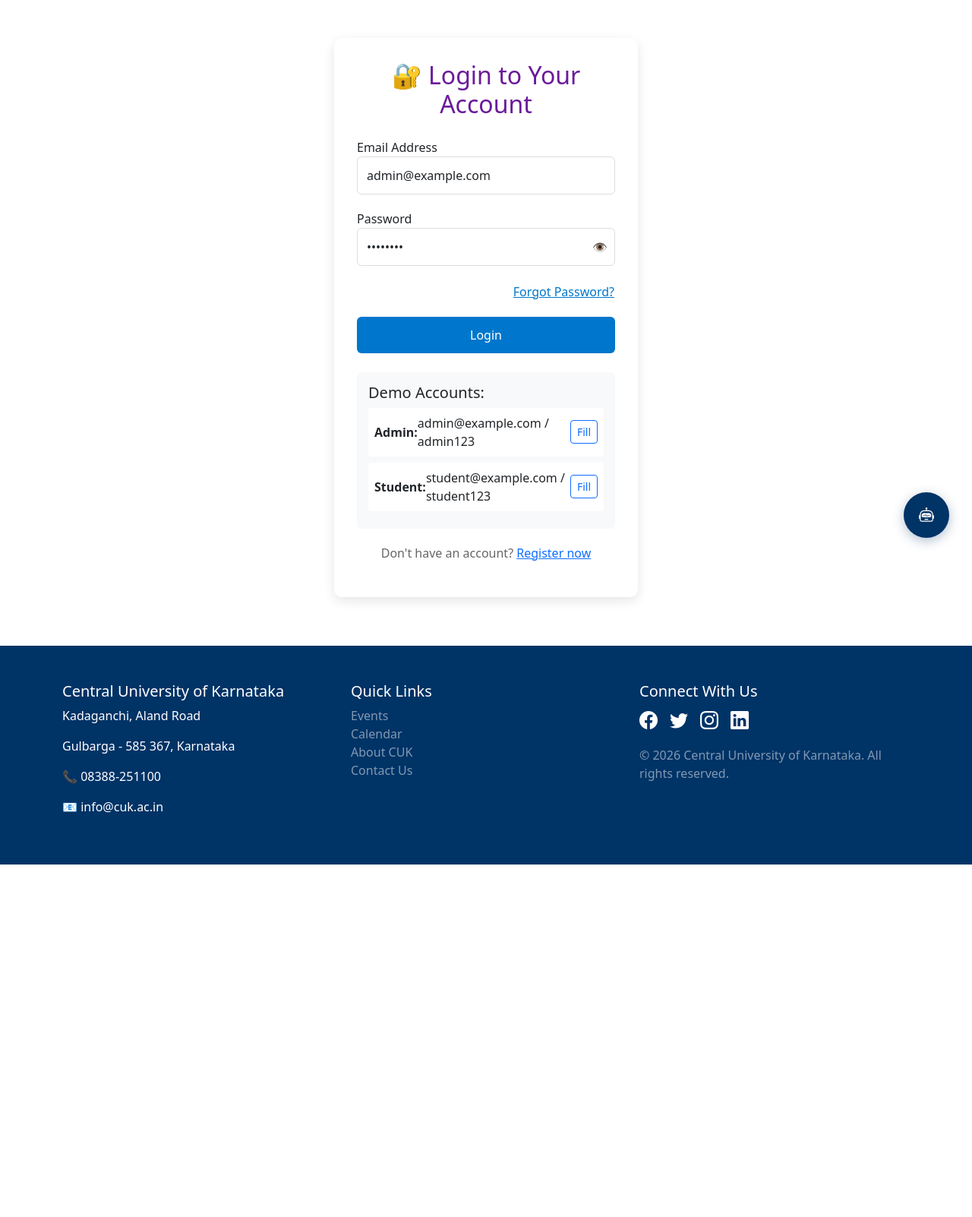
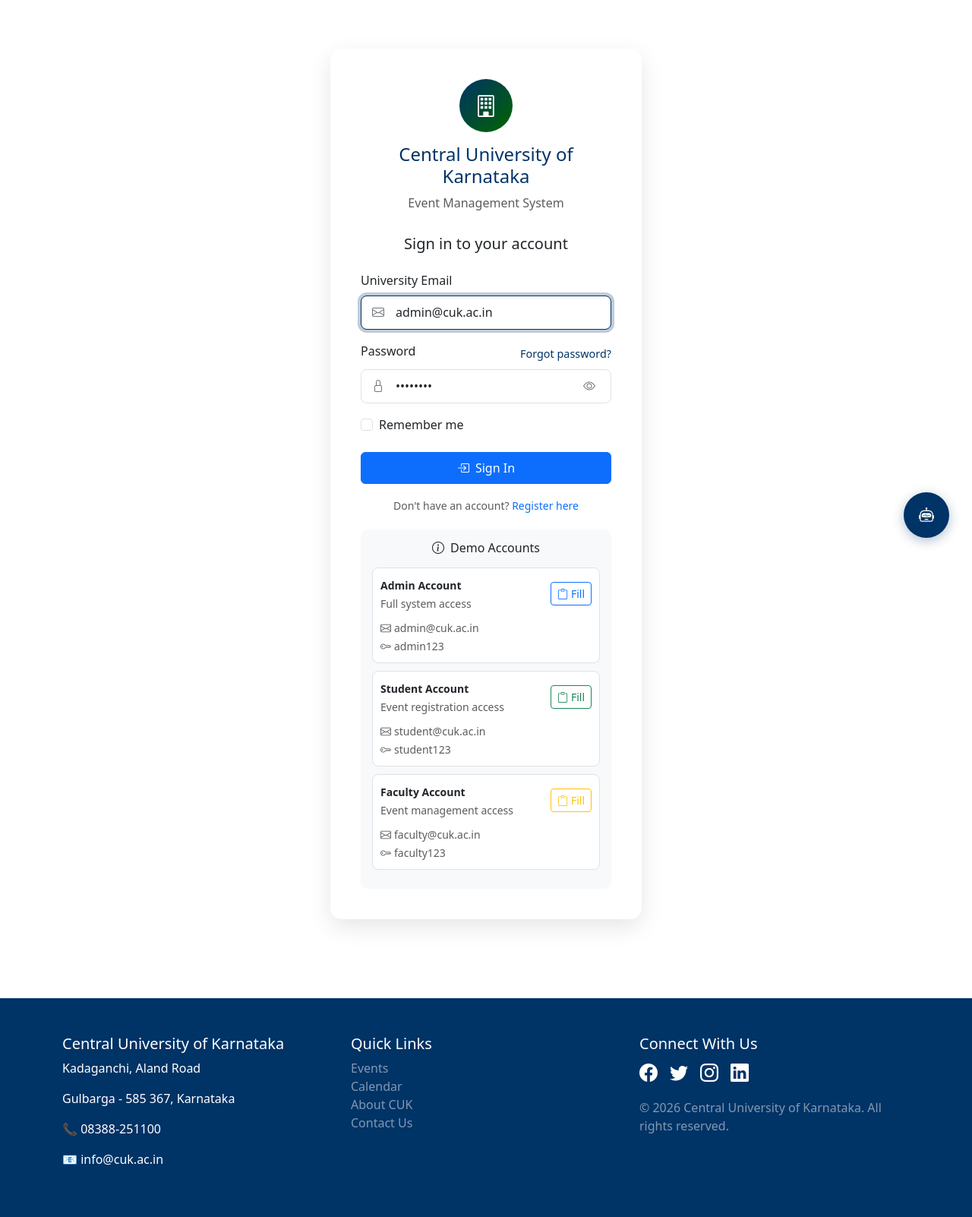
Before and after one commit to R-Sreevani/event-management, a Flask app: template templates/login.html in a window 1280 px wide. Shown: the part 62-1664 px from the top of the page at 76% size. Before the commit the page ends 1200 px from the top, so only its background shows below. Run offline with Flask 3, Linux system fonts and the light colour scheme; the template is opened without the code that fills it, so the values that code supplies are empty.

Commit message:
Update login.html

```diff
--- a/templates/login.html
+++ b/templates/login.html
@@ -1,187 +1,323 @@
 {% extends 'layout.html' %}
 {% block title %}Login{% endblock %}
 
+{% block extra_css %}
+<style>
+    .login-container {
+        max-width: 450px;
+        margin: 0 auto;
+        padding: 40px 20px;
+    }
+
+    .login-card {
+        background: white;
+        border-radius: 15px;
+        box-shadow: 0 10px 30px rgba(0,0,0,0.1);
+        padding: 40px;
+    }
+
+    .university-header-login {
+        text-align: center;
+        margin-bottom: 30px;
+    }
+
+    .logo-circle {
+        width: 70px;
+        height: 70px;
+        background: linear-gradient(135deg, var(--cuk-blue), var(--cuk-green));
+        border-radius: 50%;
+        display: flex;
+        align-items: center;
+        justify-content: center;
+        margin: 0 auto 15px;
+        color: white;
+        font-size: 1.8rem;
+    }
+
+    .form-icon {
+        position: absolute;
+        left: 15px;
+        top: 50%;
+        transform: translateY(-50%);
+        color: #6c757d;
+        z-index: 10;
+    }
+
+    .form-control {
+        padding-left: 45px;
+        border-radius: 8px;
+        border: 1px solid #dee2e6;
+        transition: all 0.3s;
+        height: 45px;
+    }
+
+    .form-control:focus {
+        border-color: var(--cuk-blue);
+        box-shadow: 0 0 0 0.25rem rgba(0, 51, 102, 0.25);
+    }
+
+    .password-toggle {
+        position: absolute;
+        right: 15px;
+        top: 50%;
+        transform: translateY(-50%);
+        background: none;
+        border: none;
+        color: #6c757d;
+        cursor: pointer;
+        z-index: 10;
+    }
+
+    .demo-section {
+        background: #f8f9fa;
+        border-radius: 10px;
+        padding: 15px;
+        margin-top: 20px;
+    }
+
+    .demo-account {
+        background: white;
+        border-radius: 8px;
+        padding: 10px;
+        margin-bottom: 10px;
+        border: 1px solid #dee2e6;
+    }
+
+    .forgot-password {
+        color: var(--cuk-blue);
+        text-decoration: none;
+        font-size: 0.9rem;
+    }
+
+    .forgot-password:hover {
+        text-decoration: underline;
+    }
+</style>
+{% endblock %}
+
 {% block content %}
 <div class="login-container">
-    <h2 class="login-title">🔐 Login to Your Account</h2>
-
-    {% with messages = get_flashed_messages() %}
-        {% if messages %}
-            <div class="alert-container">
-                {% for message in messages %}
-                    <div class="alert alert-{{ 'success' if '✅' in message else 'danger' if '❌' in message else 'info' }} alert-dismissible fade show" role="alert">
-                        {{ message }}
-                        <button type="button" class="btn-close" data-bs-dismiss="alert"></button>
+    <div class="login-card">
+        <!-- University Header -->
+        <div class="university-header-login">
+            <div class="logo-circle">
+                <i class="bi bi-building"></i>
             </div>
-                {% endfor %}
-            </div>
-        {% endif %}
-    {% endwith %}
-
-    <form method="POST" class="login-form" id="loginForm">
-        <div class="form-group">
-            <label for="email">Email Address</label>
-            <input type="email" name="email" id="email" required
-                   placeholder="Enter your email"
-                   class="form-control"
-                   value="admin@example.com">
+            <h4 class="cuk-text-primary mb-2">Central University of Karnataka</h4>
+            <p class="text-muted">Event Management System</p>
         </div>
 
-        <div class="form-group">
-            <label for="password">Password</label>
-            <div class="password-input">
-                <input type="password" name="password" id="password" required
-                       placeholder="Enter your password"
-                       class="form-control"
-                       value="admin123">
-                <span class="toggle-password" onclick="togglePassword()">👁️</span>
+        <h5 class="text-center mb-4">Sign in to your account</h5>
+
+        <form method="POST" id="loginForm">
+            <!-- Email -->
+            <div class="mb-3">
+                <label class="form-label">University Email</label>
+                <div class="position-relative">
+                    <i class="bi bi-envelope form-icon"></i>
+                    <input type="email" name="email" class="form-control"
+                           placeholder="name@cuk.ac.in" required
+                           value="admin@cuk.ac.in">
                 </div>
             </div>
 
-        <div class="remember-forgot">
-            <button type="button" class="btn btn-link" onclick="showPasswordHelp()" style="padding: 0; color: #0077cc;">
-                Forgot Password?
+            <!-- Password -->
+            <div class="mb-3">
+                <div class="d-flex justify-content-between align-items-center mb-1">
+                    <label class="form-label">Password</label>
+                    <a href="javascript:void(0)" class="forgot-password"
+                       onclick="showPasswordHelp()">
+                        Forgot password?
+                    </a>
+                </div>
+                <div class="position-relative">
+                    <i class="bi bi-lock form-icon"></i>
+                    <input type="password" name="password" id="password"
+                           class="form-control" placeholder="Enter your password" required
+                           value="admin123">
+                    <button type="button" class="password-toggle"
+                            onclick="togglePassword()">
+                        <i class="bi bi-eye"></i>
                     </button>
-        </div>
-
-        <button type="submit" class="login-btn">Login</button>
-
-        <div class="demo-info">
-            <h5>Demo Accounts:</h5>
-            <div class="demo-account">
-                <strong>Admin:</strong> admin@example.com / admin123
-                <button type="button" class="btn btn-sm btn-outline-primary" onclick="fillAdmin()">Fill</button>
-            </div>
-            <div class="demo-account">
-                <strong>Student:</strong> student@example.com / student123
-                <button type="button" class="btn btn-sm btn-outline-primary" onclick="fillStudent()">Fill</button>
                 </div>
             </div>
 
-        <p class="register-link">
-            Don't have an account?
-            <a href="{{ url_for('register') }}" class="register-now">Register now</a>
-        </p>
-    </form>
+            <!-- Remember Me -->
+            <div class="mb-4">
+                <div class="form-check">
+                    <input class="form-check-input" type="checkbox" id="remember">
+                    <label class="form-check-label" for="remember">
+                        Remember me
+                    </label>
+                </div>
             </div>
 
-<style>
-.login-container {
-    max-width: 400px;
-    margin: 50px auto;
-    padding: 30px;
-    background: white;
-    border-radius: 10px;
-    box-shadow: 0 5px 15px rgba(0,0,0,0.1);
-}
+            <!-- Submit Button -->
+            <button type="submit" class="btn btn-primary w-100 py-2 mb-3">
+                <i class="bi bi-box-arrow-in-right me-2"></i>Sign In
+            </button>
 
-.login-title {
-    text-align: center;
-    color: #6a1b9a;
-    margin-bottom: 25px;
-}
+            <div class="text-center">
+                <small class="text-muted">
+                    Don't have an account?
+                    <a href="{{ url_for('register_user') }}" class="text-primary text-decoration-none">
+                        Register here
+                    </a>
+                </small>
+            </div>
+        </form>
 
-.form-group {
-    margin-bottom: 20px;
-}
+        <!-- Demo Accounts -->
+        <div class="demo-section">
+            <h6 class="text-center mb-3"><i class="bi bi-info-circle me-2"></i>Demo Accounts</h6>
 
-.form-control {
-    width: 100%;
-    padding: 12px;
-    border: 1px solid #ddd;
-    border-radius: 6px;
-}
+            <!-- Admin Account -->
+            <div class="demo-account">
+                <div class="d-flex justify-content-between align-items-center">
+                    <div>
+                        <small><strong>Admin Account</strong></small><br>
+                        <small class="text-muted">Full system access</small>
+                    </div>
+                    <button type="button" class="btn btn-sm btn-outline-primary"
+                            onclick="fillCredentials('admin')">
+                        <i class="bi bi-clipboard me-1"></i>Fill
+                    </button>
+                </div>
+                <div class="mt-2">
+                    <small class="text-muted">
+                        <i class="bi bi-envelope me-1"></i>admin@cuk.ac.in<br>
+                        <i class="bi bi-key me-1"></i>admin123
+                    </small>
+                </div>
+            </div>
 
-.password-input {
-    position: relative;
-}
+            <!-- Student Account -->
+            <div class="demo-account">
+                <div class="d-flex justify-content-between align-items-center">
+                    <div>
+                        <small><strong>Student Account</strong></small><br>
+                        <small class="text-muted">Event registration access</small>
+                    </div>
+                    <button type="button" class="btn btn-sm btn-outline-success"
+                            onclick="fillCredentials('student')">
+                        <i class="bi bi-clipboard me-1"></i>Fill
+                    </button>
+                </div>
+                <div class="mt-2">
+                    <small class="text-muted">
+                        <i class="bi bi-envelope me-1"></i>student@cuk.ac.in<br>
+                        <i class="bi bi-key me-1"></i>student123
+                    </small>
+                </div>
+            </div>
 
-.toggle-password {
-    position: absolute;
-    right: 10px;
-    top: 50%;
-    transform: translateY(-50%);
-    cursor: pointer;
-}
-
-.remember-forgot {
-    text-align: right;
-    margin-bottom: 20px;
-}
-
-.login-btn {
-    width: 100%;
-    padding: 12px;
-    background: #0077cc;
-    color: white;
-    border: none;
-    border-radius: 6px;
-    font-size: 16px;
-    cursor: pointer;
-}
-
-.login-btn:hover {
-    background: #005fa3;
-}
-
-.demo-info {
-    margin-top: 25px;
-    padding: 15px;
-    background: #f8f9fa;
-    border-radius: 6px;
-}
-
-.demo-account {
-    display: flex;
-    justify-content: space-between;
-    align-items: center;
-    margin: 8px 0;
-    padding: 8px;
-    background: white;
-    border-radius: 4px;
-}
-
-.register-link {
-    text-align: center;
-    margin-top: 20px;
-    color: #666;
-}
-</style>
+            <!-- Faculty Account (if needed) -->
+            <div class="demo-account">
+                <div class="d-flex justify-content-between align-items-center">
+                    <div>
+                        <small><strong>Faculty Account</strong></small><br>
+                        <small class="text-muted">Event management access</small>
+                    </div>
+                    <button type="button" class="btn btn-sm btn-outline-warning"
+                            onclick="fillCredentials('faculty')">
+                        <i class="bi bi-clipboard me-1"></i>Fill
+                    </button>
+                </div>
+                <div class="mt-2">
+                    <small class="text-muted">
+                        <i class="bi bi-envelope me-1"></i>faculty@cuk.ac.in<br>
+                        <i class="bi bi-key me-1"></i>faculty123
+                    </small>
+                </div>
+            </div>
+        </div>
+    </div>
+</div>
 
 <script>
 function togglePassword() {
-    const passwordInput = document.getElementById('password');
-    if (passwordInput.type === 'password') {
-        passwordInput.type = 'text';
+    const passwordField = document.getElementById('password');
+    const toggleButton = document.querySelector('.password-toggle i');
+
+    if (passwordField.type === 'password') {
+        passwordField.type = 'text';
+        toggleButton.classList.remove('bi-eye');
+        toggleButton.classList.add('bi-eye-slash');
     } else {
-        passwordInput.type = 'password';
+        passwordField.type = 'password';
+        toggleButton.classList.remove('bi-eye-slash');
+        toggleButton.classList.add('bi-eye');
     }
 }
 
-function showPasswordHelp() {
-    alert("🔐 **Password Help**\n\nFor password reset, please contact:\n📧 Email: admin@example.com\n\n🔑 **Demo Accounts:**\n• Admin: admin@example.com / admin123\n• Student: student@example.com / student123");
+function fillCredentials(type) {
+    const emailField = document.querySelector('input[name="email"]');
+    const passwordField = document.getElementById('password');
+
+    if (type === 'admin') {
+        emailField.value = 'admin@cuk.ac.in';
+        passwordField.value = 'admin123';
+    } else if (type === 'student') {
+        emailField.value = 'student@cuk.ac.in';
+        passwordField.value = 'student123';
+    } else if (type === 'faculty') {
+        emailField.value = 'faculty@cuk.ac.in';
+        passwordField.value = 'faculty123';
     }
 
-function fillAdmin() {
-    document.getElementById('email').value = 'admin@example.com';
-    document.getElementById('password').value = 'admin123';
+    // Visual feedback
+    emailField.focus();
+    emailField.style.borderColor = '#28a745';
+    passwordField.style.borderColor = '#28a745';
+
+    setTimeout(() => {
+        emailField.style.borderColor = '#dee2e6';
+        passwordField.style.borderColor = '#dee2e6';
+    }, 1000);
 }
 
-function fillStudent() {
-    document.getElementById('email').value = 'student@example.com';
-    document.getElementById('password').value = 'student123';
+function showPasswordHelp() {
+    const message = `
+    🔐 **Password Assistance**
+
+    For password reset, please contact:
+    📧 Email: admin@cuk.ac.in
+    📞 Phone: 08388-251100
+
+    **Demo Accounts Available:**
+    • Admin: admin@cuk.ac.in / admin123
+    • Student: student@cuk.ac.in / student123
+    • Faculty: faculty@cuk.ac.in / faculty123
+
+    Please use your official university email (@cuk.ac.in) for registration.
+    `;
+
+    alert(message);
 }
 
 // Form validation
 document.getElementById('loginForm').addEventListener('submit', function(e) {
-    const email = document.getElementById('email').value;
+    const email = document.querySelector('input[name="email"]').value;
     const password = document.getElementById('password').value;
 
     if (!email || !password) {
         e.preventDefault();
         alert('Please fill in all fields');
-        return;
+        return false;
     }
+
+    if (!email.includes('@')) {
+        e.preventDefault();
+        alert('Please enter a valid email address');
+        return false;
+    }
+
+    return true;
+});
+
+// Auto-focus on email field
+document.addEventListener('DOMContentLoaded', function() {
+    document.querySelector('input[name="email"]').focus();
 });
 </script>
 {% endblock %}
```
Lines whose indentation alone changed are shown as unchanged.
